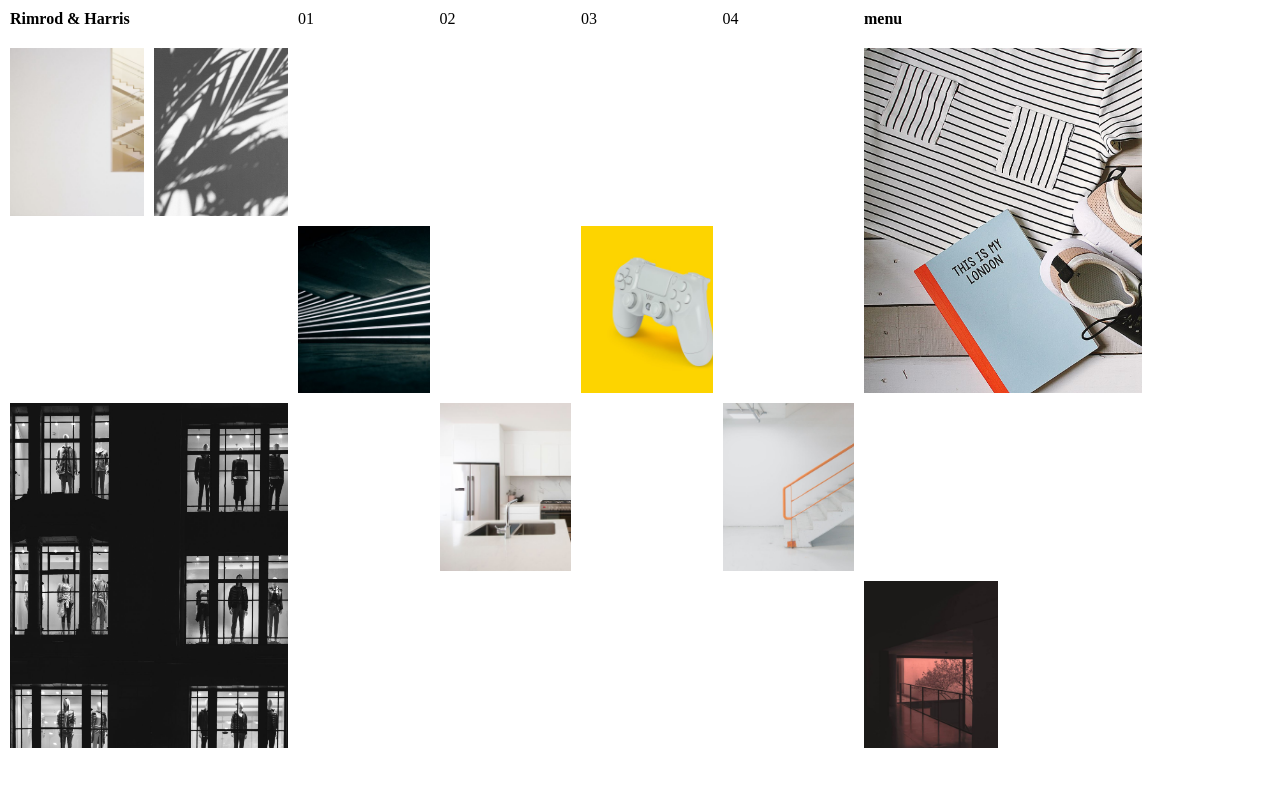
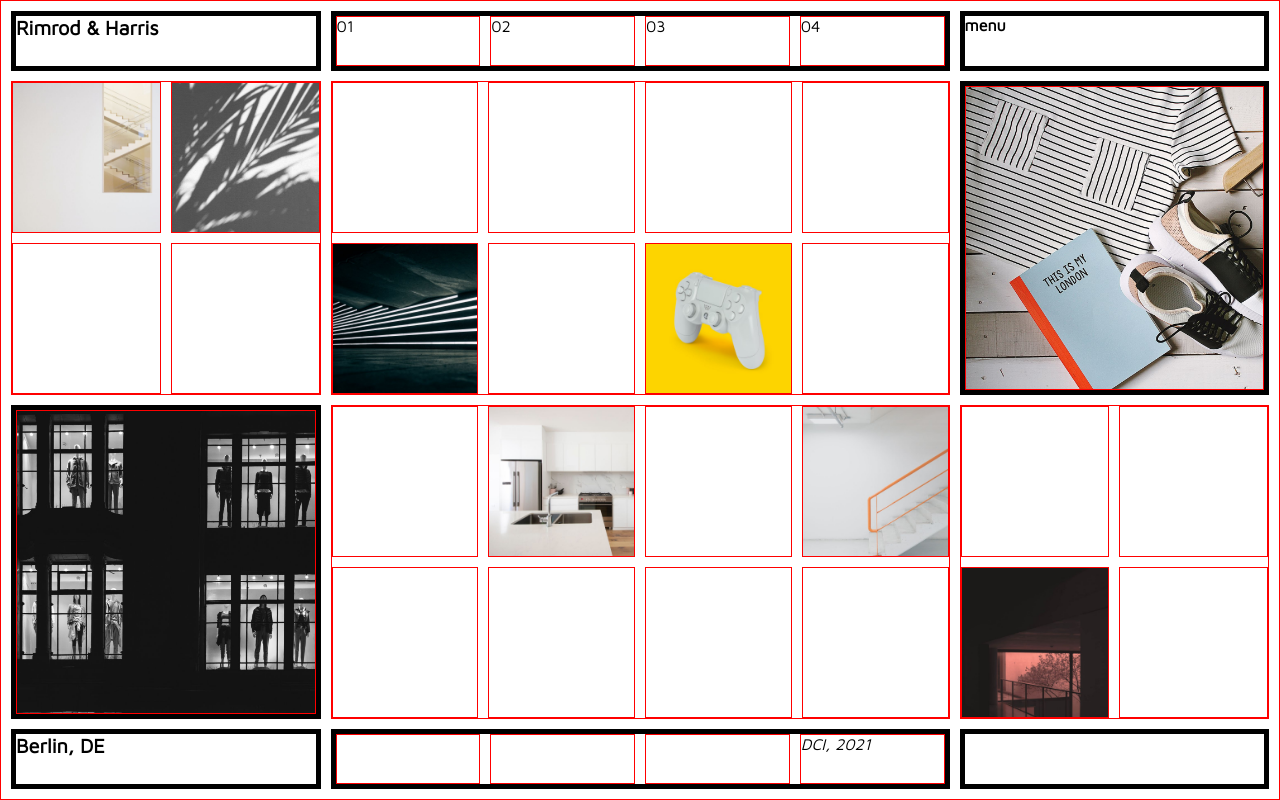
Before and after one commit to fbw-d09/uib-layout-grid-design-studio-new-DirkSawon, a website: page index.html in a window 1280 px wide. Drawn offline with nearby package versions, Linux system fonts and the light colour scheme.

Commit message:
Version 0.02 - In Bearbeitung

```diff
--- a/index.html
+++ b/index.html
@@ -9,25 +9,23 @@
     <link rel="stylesheet" href="./style.css">
 </head>
 <body>
-    <div class="header">
-        <div class="logo">Rimrod & Harris</div>
-        <div class="box-0">
+
+    <div class="container">
+        <div class="box box-1">Rimrod & Harris</div>
+        <div class="box box-2">
             <div>01</div>
             <div>02</div>
             <div>03</div>
             <div>04</div>
         </div>
-        <div class="menu">menu</div>
-    </div>
-    <div class="container">
-
-        <div class="box box-1">
+        <div class="box box-3">menu</div>
+        <div class="box box-4">
             <div class="item-1"></div>
             <div class="item-2"></div>
             <div></div>
             <div></div>
         </div>
-        <div class="box box-2">
+        <div class="box box-5">
             <div></div>
             <div></div>
             <div></div>
@@ -37,13 +35,13 @@
             <div class="item-6"></div>
             <div></div>
         </div>
-        <div class="box box-3">
+        <div class="box box-6">
             <div class="item-9"></div>
         </div>
-        <div class="box box-4">
+        <div class="box box-7">
             <div class="item-8"></div>
         </div>
-        <div class="box box-5">
+        <div class="box box-8">
             <div></div>
             <div class="item-7"></div>
             <div></div>
@@ -53,12 +51,20 @@
             <div></div>
             <div></div>
         </div>
-        <div class="box box-6">
+        <div class="box box-9">
             <div></div>
             <div></div>
             <div class="item-3"></div>
             <div></div>
         </div>
+        <div class="box box-10">Berlin, DE</div>
+        <div class="box box-11">
+            <div></div>
+            <div></div>
+            <div></div>
+            <div>DCI, 2021</div>
+        </div>
+        <div class="box box-12"></div>
     </div>
 
 
--- a/style.css
+++ b/style.css
@@ -3,7 +3,7 @@
 *
 {
     box-sizing: border-box;
-    font-family: Arial, Helvetica, sans-serif, 'Maven Pro' sans-serif;
+    font-family: 'Maven Pro', sans-serif;
     font-size: 16px;
 }
 
@@ -12,10 +12,10 @@
     /* border: 10px solid red; */
     display: grid;
     padding: 10px;
-    height:90vh;
-    width:90vw;
+    height:100vh;
+    width:100vw;
     grid-template-columns: 1fr 2fr 1fr;
-    grid-template-rows: 1fr 1fr;
+    grid-template-rows: 60px 1fr 1fr 60px;
 }
 
 .box
@@ -27,59 +27,59 @@
     background-size:contain;
 }
 
-.header
+.box-6, .box-7
 {
-    /* border: 5px solid orange; */
+    border: 5px solid black;
     display: grid;
-    grid-template-columns: 1fr 2fr 1fr;
-    /* grid-template-rows: 1fr; */
-    width:90vw;
-    padding: 10px;
-    gap:10px;
+    grid-template-columns: 1fr;
+    grid-template-rows: 1fr;
 }
 
-
-.box-0
+.box-1, .box-3, .box-10, .box-12
 {
+    border: 5px solid black;
     display: grid;
-    grid-template-columns: 1fr 1fr 1fr 1fr;
+    grid-template-columns: 1fr;
+    grid-template-rows: 20px;
 }
 
-.box-2, .box-5
+.box-2, .box-11
+{
+    border:5px solid black;
+    display:grid;
+    grid-template-columns: 1fr 1fr 1fr 1fr;
+    grid-template-rows: 1fr;
+}
+
+.box-5, .box-8
 {
     display: grid;
     grid-template-columns: 1fr 1fr 1fr 1fr;
     grid-template-rows: 1fr 1fr;
 }
 
-.box-3, .box-4
-{
-    display:grid;
-    grid-template-columns: 1fr;
-    grid-template-rows: 1fr;
-}
-
 div
 {
+    border: 1px solid red;
     display:grid;
     gap:10px;
 }
 
-.logo
+.box-1, .box-10
 {
+    font-size: 20px;
     font-weight:bolder;
 }
 
-.menu
+.box-3
 {
     font-weight: bold;
 }
-/* img
+
+.box-11
 {
-    width:100px;
-    height:100px;
-    background-size: ;
-} */
+    font-style: italic;
+}
 
 .item-1
 {
```
